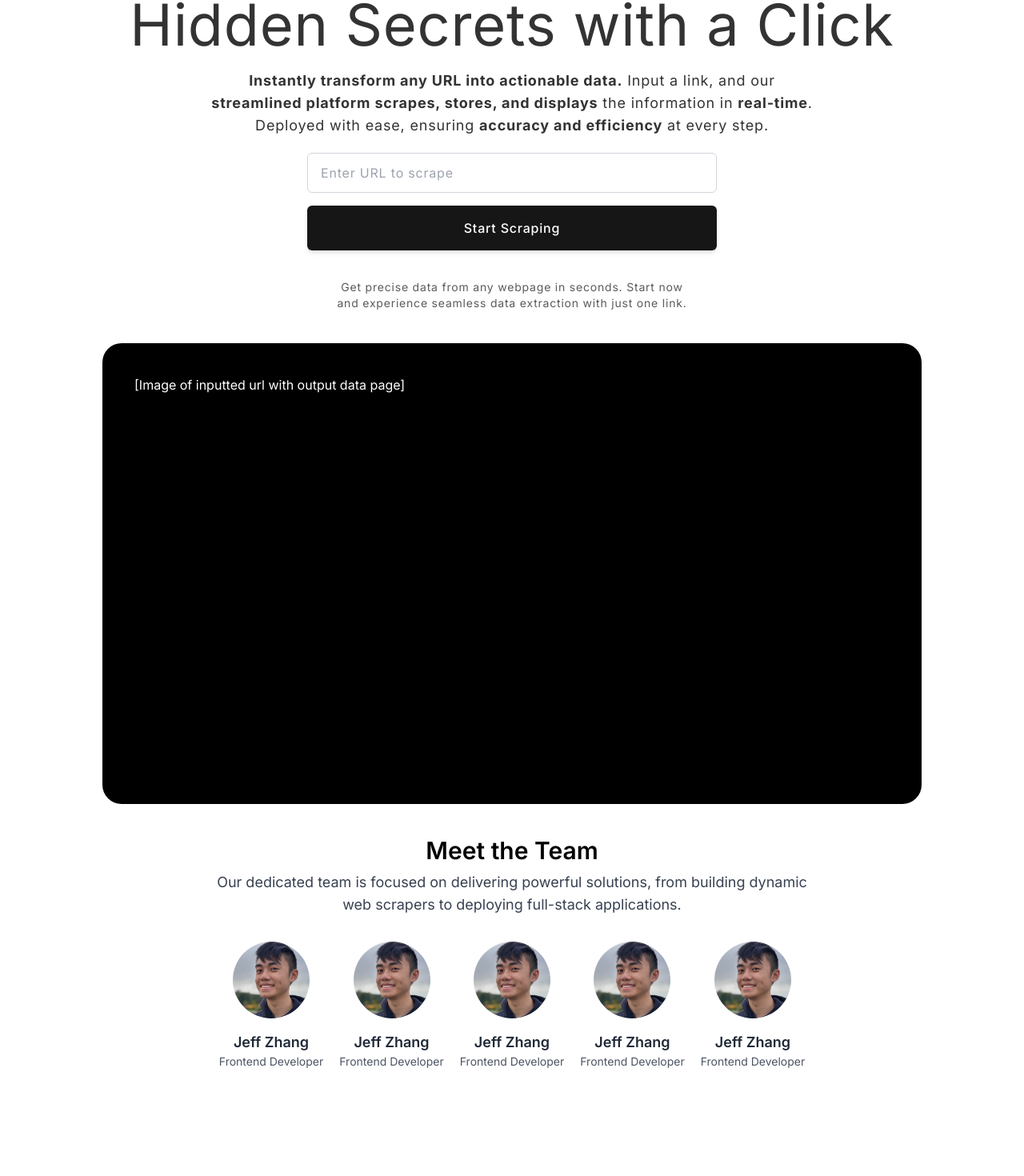
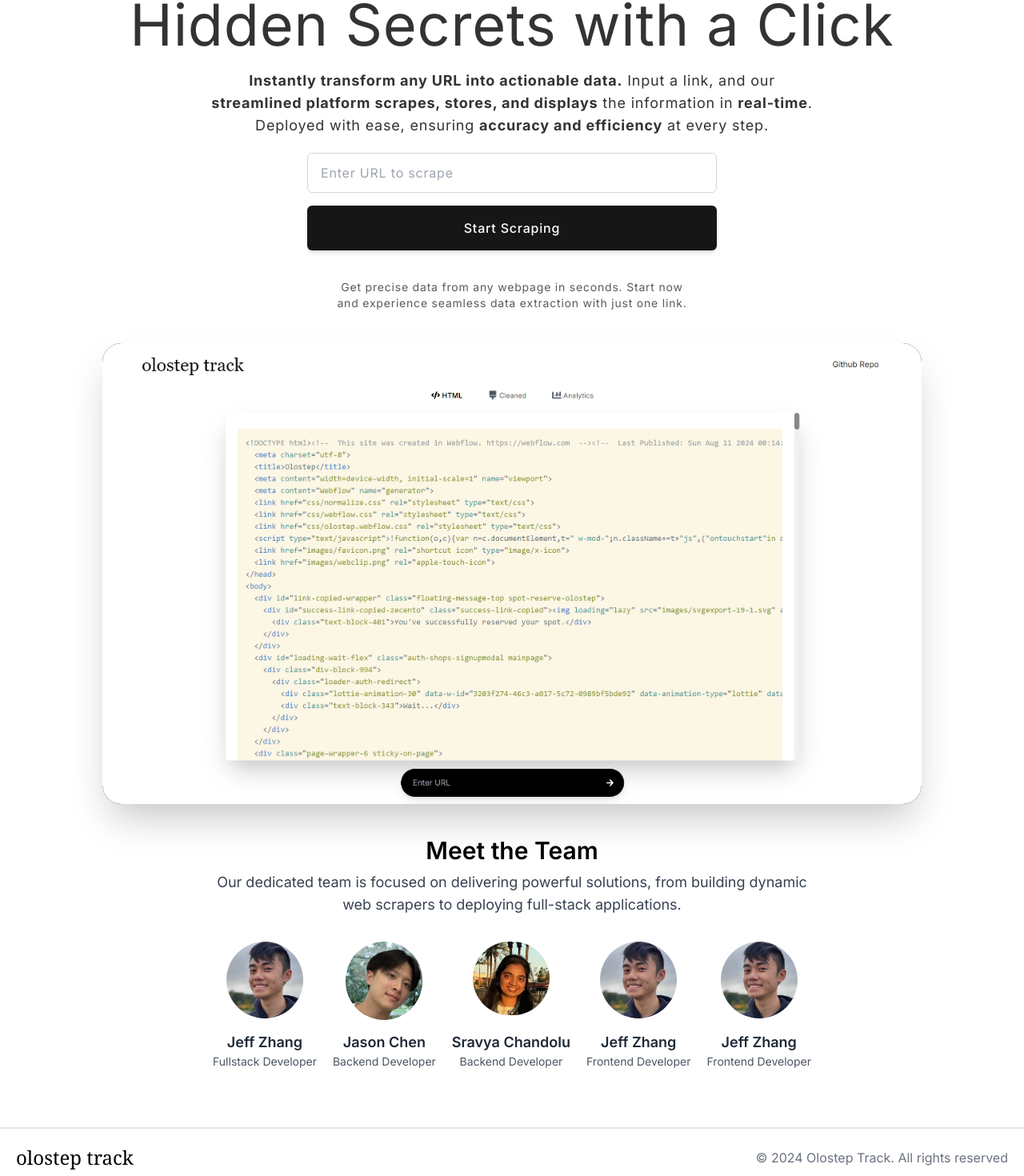
Before and after one commit to Jeffuz/Olostep-Track, a Next.js app in the folder my-app/: page / in a window 1280 px wide. Shown: the part 205-1675 px from the top of the page at 80% size. Before the commit the page ends 1574 px from the top, so only its background shows below. Built offline with nearby package versions, Linux system fonts and the light colour scheme.

Commit message:
update team profiles + create footer

```diff
--- /dev/null
+++ b/my-app/src/app/components/Footer.tsx
@@ -0,0 +1,17 @@
+import Link from "next/link";
+import React from "react";
+
+const Footer = () => {
+  return (
+    <div className="flex md:flex-row flex-col justify-between p-5 items-center border-t-2">
+      <Link href={"/"}>
+        <div className="text-2xl font-medium font-serif">olostep track</div>
+      </Link>
+      <div className="text-md text-gray-500">
+        © 2024 Olostep Track. All rights reserved
+      </div>
+    </div>
+  );
+};
+
+export default Footer;
--- a/my-app/src/app/components/Landing/Team.tsx
+++ b/my-app/src/app/components/Landing/Team.tsx
@@ -36,18 +36,18 @@ const TeamCards = () => {
         <div className="flex flex-wrap justify-center gap-5">
           <TeamCard
             name="Jeff Zhang"
-            role="Frontend Developer"
+            role="Fullstack Developer"
             image="/jeffzhang.jpg"
           />
           <TeamCard
-            name="Jeff Zhang"
-            role="Frontend Developer"
-            image="/jeffzhang.jpg"
+            name="Jason Chen"
+            role="Backend Developer"
+            image="/jason_chen.png"
           />
           <TeamCard
-            name="Jeff Zhang"
-            role="Frontend Developer"
-            image="/jeffzhang.jpg"
+            name="Sravya Chandolu"
+            role="Backend Developer"
+            image="/Sravya_chandolu.png"
           />
           <TeamCard
             name="Jeff Zhang"
--- a/my-app/src/app/page.tsx
+++ b/my-app/src/app/page.tsx
@@ -1,6 +1,8 @@
 import Navbar from "./components/Navbar";
 import Hero from "./components/Landing/Hero";
 import Team from "./components/Landing/Team";
+import Image from "next/image";
+import Footer from "./components/Footer";
 
 export default function Home() {
   return (
@@ -8,11 +10,18 @@ export default function Home() {
       <Navbar />
       <Hero />
       <div className="flex justify-center">
-        <div className="text-white bg-black w-[80%] aspect-video p-10 rounded-3xl">
-          [Image of inputted url with output data page]
+        <div className="relative w-[80%] aspect-video p-10 bg-black rounded-3xl shadow-2xl">
+          <Image
+            src="/olostep_track.png"
+            alt="Image of inputted url with output data page"
+            layout="fill"
+            objectFit="cover"
+            className="rounded-3xl"
+          />
         </div>
       </div>
       <Team />
+      <Footer/>
     </div>
   );
 }
```
Also changed, not shown: my-app/public/Sravya_chandolu.png (added), my-app/public/jason_chen.png (added).
